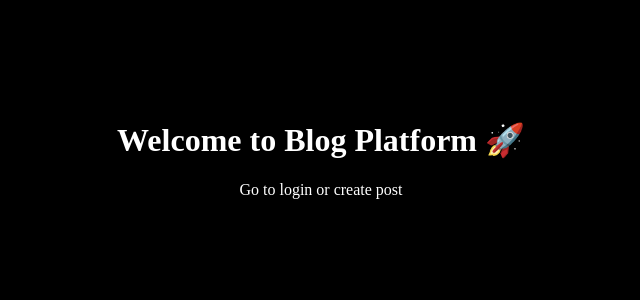
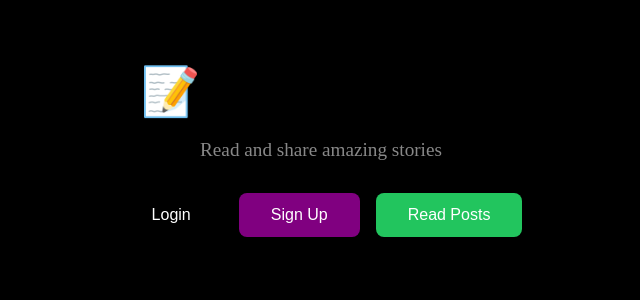
Before and after one commit to BHUSHANMAURYA007/blog-platform, a Next.js app: page / in a window 1280 px wide. Shown: the top 300 px of the page, without its empty margins (319-959 px from the left). Built offline with nearby package versions, Linux system fonts and the light colour scheme.

Commit message:
add homepage buttons

```diff
--- a/app/page.tsx
+++ b/app/page.tsx
@@ -1,18 +1,41 @@
-import { ReactNode, CSSProperties } from "react";
+"use client";
+
+import { useRouter } from "next/navigation";
 
 export default function Home() {
+  const router = useRouter();
+
   return (
-    <div style={{ color: "white", textAlign: "center", marginTop: "100px" }}>
-      <h1>Welcome to Blog Platform 🚀</h1>
-      <p>Go to login or create post</p>
+    <div style={{
+      padding: "2rem",
+      maxWidth: "800px",
+      margin: "0 auto",
+      textAlign: "center"
+    }}>
+      <h1 style={{ fontSize: "3rem", marginBottom: "1rem" }}>📝 Blog Platform</h1>
+      <p style={{ fontSize: "1.2rem", color: "#888", marginBottom: "2rem" }}>
+        Read and share amazing stories
+      </p>
+      <div style={{ display: "flex", gap: "1rem", justifyContent: "center" }}>
+        <button
+          onClick={() => router.push("/login")}
+          style={{ padding: "0.8rem 2rem", backgroundColor: "black", color: "white", border: "none", borderRadius: "8px", cursor: "pointer", fontSize: "1rem" }}
+        >
+          Login
+        </button>
+        <button
+          onClick={() => router.push("/signup")}
+          style={{ padding: "0.8rem 2rem", backgroundColor: "purple", color: "white", border: "none", borderRadius: "8px", cursor: "pointer", fontSize: "1rem" }}
+        >
+          Sign Up
+        </button>
+        <button
+          onClick={() => router.push("/posts")}
+          style={{ padding: "0.8rem 2rem", backgroundColor: "#22c55e", color: "white", border: "none", borderRadius: "8px", cursor: "pointer", fontSize: "1rem" }}
+        >
+          Read Posts
+        </button>
+      </div>
     </div>
   );
 }
-
-const container: CSSProperties = {
-  minHeight: "100vh",
-  margin: 0,
-  backgroundColor: "#000000",
-  display: "flex",
-  flexDirection: "column",
-};
```
